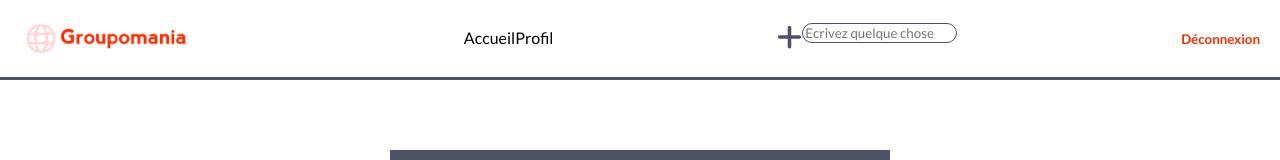
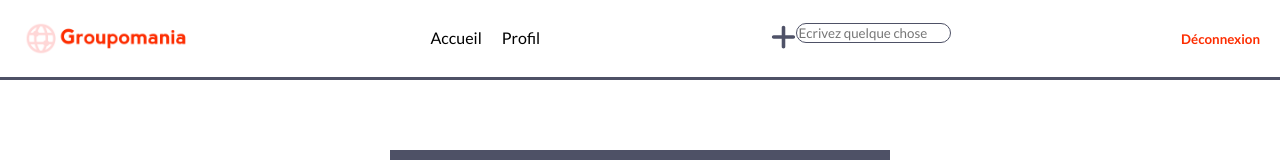
Before and after one commit to SylvainBruyat/OC-P7-Groupomania, a React (Create React App) app in the folder front/: page / in a window 1280 px wide. Shown: the top 160 px of the page. Built offline with nearby package versions, Linux system fonts and the light colour scheme; the HTML template or start-up script is replaced by a standard one.

Commit message:
Ajustement de la mise en forme des liens dans l'en-tête

```diff
--- a/front/src/styles/header.css
+++ b/front/src/styles/header.css
@@ -21,7 +21,9 @@ header a {
 }
 
 .header-links {
+    padding-left: 0;
     display: flex;
+    gap: 20px;
 }
 
 .header-links li {
```
